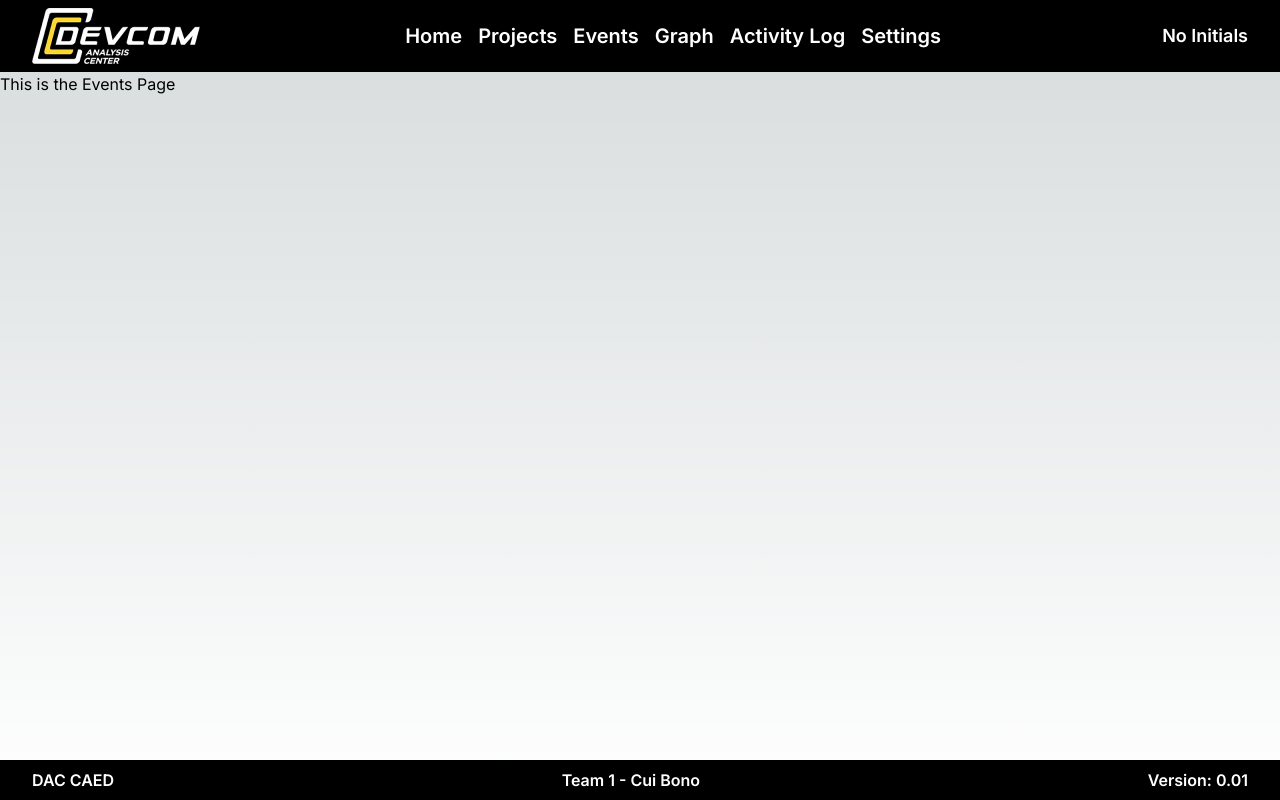
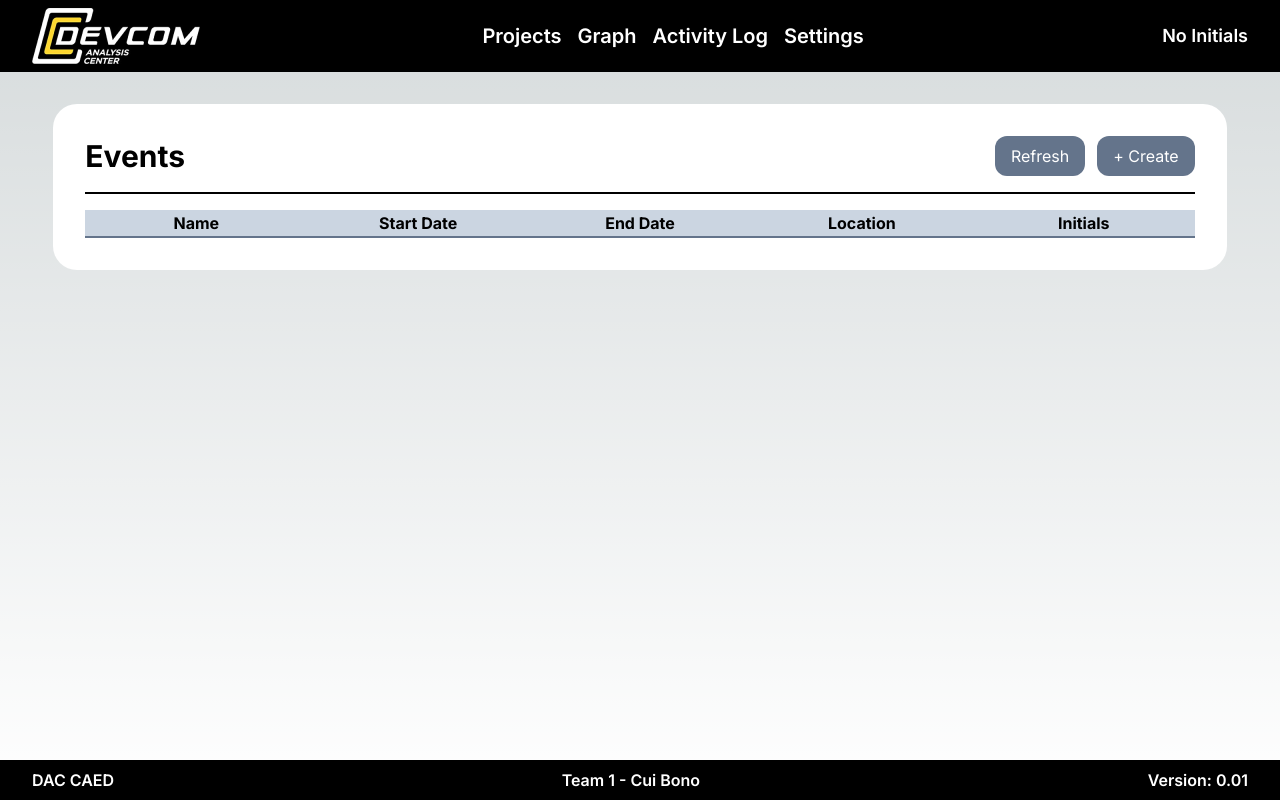
Before and after one commit to WatsonK98/ARCANA, a Next.js app in the folder frontend/: page /projects/project/events in a window 1280 px wide. Built offline with nearby package versions, Linux system fonts and the light colour scheme.

Commit message:
updated nav links

```diff
--- a/frontend/app/components/header.tsx
+++ b/frontend/app/components/header.tsx
@@ -16,19 +16,19 @@ export default function Header() {
     const menuItems: MenuItem[] = [
         { path: '/', label: 'Home' },
         { path: '/projects', label: 'Projects'},
-        { path: '/project/events', label: 'Events' },
-        { path: '/project/graph', label: 'Graph' },
+        { path: '/projects/project/events', label: 'Events' },
+        { path: '/projects/project/graph', label: 'Graph' },
         { path: '/activity-log', label: 'Activity Log' },
         { path: '/settings', label: 'Settings'}
     ]
 
     const hiddenLinks: { [key: string]: string[] } = {
-        '/': [ '/projects', '/project/events', '/project/graph' ],
-        '/projects': [ '/', '/project/events', '/project/graph' ],
-        '/project/events': [ '/', '/project/event' ],
-        '/project/graph': [ '/', '/project/graph' ],
-        '/activity-log': [ '/', '/project/events', '/project/graph', '/activity-log' ],
-        '/settings': [ '/', '/project/events', '/project/graph', '/settings' ]
+        '/': [ '/projects', '/projects/project/events', '/projects/project/graph' ],
+        '/projects': [ '/', '/projects/project/events', '/projects/project/graph' ],
+        '/projects/project/events': [ '/', '/projects/project/events' ],
+        '/projects/project/graph': [ '/', '/projects/project/graph' ],
+        '/activity-log': [ '/', '/projects/project/events', '/projects/project/graph', '/activity-log' ],
+        '/settings': [ '/', '/projects/project/events', '/projects/project/graph', '/settings' ]
     }
 
     const visibileMenuItems = menuItems.filter(item =>
--- a/frontend/app/projects/project/events/page.tsx
+++ b/frontend/app/projects/project/events/page.tsx
@@ -1,8 +1,79 @@
-
-
+'use client'
+import { useState, useRef } from 'react'
 
 export default function Events() {
+    const [ createForm, setCreateForm ] = useState()
+    const createDialogRef = useRef<HTMLDialogElement | null>(null)
+
+    const handleCreate = () => {
+
+    }
+
     return (
-        <h1>This is the Events Page</h1>
+        <main className='flex flex-col max-h-full items-center py-8'>
+            <div className='w-11/12 max-h-full bg-white rounded-3xl px-8 py-8'>
+                <div className='flex flex-row items-center'>
+                    <h1 className='text-3xl text-left font-bold'>Events</h1>
+                    <div className='ml-auto flex space-x-3'>
+                        <button className='bg-slate-500 hover:bg-slate-600 px-4 py-2 rounded-xl text-white'>Refresh</button>
+                        <button className='bg-slate-500 hover:bg-slate-600 px-4 py-2 rounded-xl text-white' onClick={() => createDialogRef.current?.showModal()}>+ Create</button>
+                    </div>
+                </div>
+                <hr className='my-4 border-black border-t-2' />
+                <table className='table w-full table-fixed'>
+                    <thead className='bg-slate-300 border-b-2 border-slate-500'>
+                        <tr>
+                            <th>Name</th>
+                            <th>Start Date</th>
+                            <th>End Date</th>
+                            <th>Location</th>
+                            <th>Initials</th>
+                        </tr>
+                    </thead>
+                    <tbody className='bg-base-200 overflow-y-auto'>
+                    </tbody>
+                </table>
+            </div>
+
+            {/** Create Project dialog */}
+            <dialog
+                className='px-6 py-4 rounded-2xl backdrop:bg-black/60'
+                ref={createDialogRef}
+            >
+                <h1 className='font-bold text-2xl'>Create Event</h1>
+                <hr className='my-4 border-black border-t-2' />
+                <form className='flex flex-col justify-center'>
+                    <label className='font-bold text-lg mb-2'>
+                        Name
+                    </label>
+                    <input
+                        className='bg-gray-300 hover:border-black mb-4 px-4 py-2 rounded'
+                        placeholder='Name'
+                    >
+                    </input>
+                    <label className='font-bold text-lg mb-2'>
+                        Location
+                    </label>
+                    <input
+                        className='bg-gray-300 hover:border-black mb-4 px-4 py-2 rounded'
+                        placeholder='Location'
+                    >
+                    </input>
+                    <div className='flex-row'>
+                        <button className='bg-slate-500 hover:bg-slate-600 px-4 py-2 mr-2 rounded-xl text-white'>
+                            Create
+                        </button>
+                        <button className='bg-slate-500 hover:bg-slate-600 px-4 py-2 rounded-xl text-white'>
+                            Cancel
+                        </button>
+                    </div>
+                </form>
+            </dialog>
+
+            {/** Delete Project dialog */}
+
+            {/** Edit Project dialog */}
+
+        </main>
     )
 }
```
